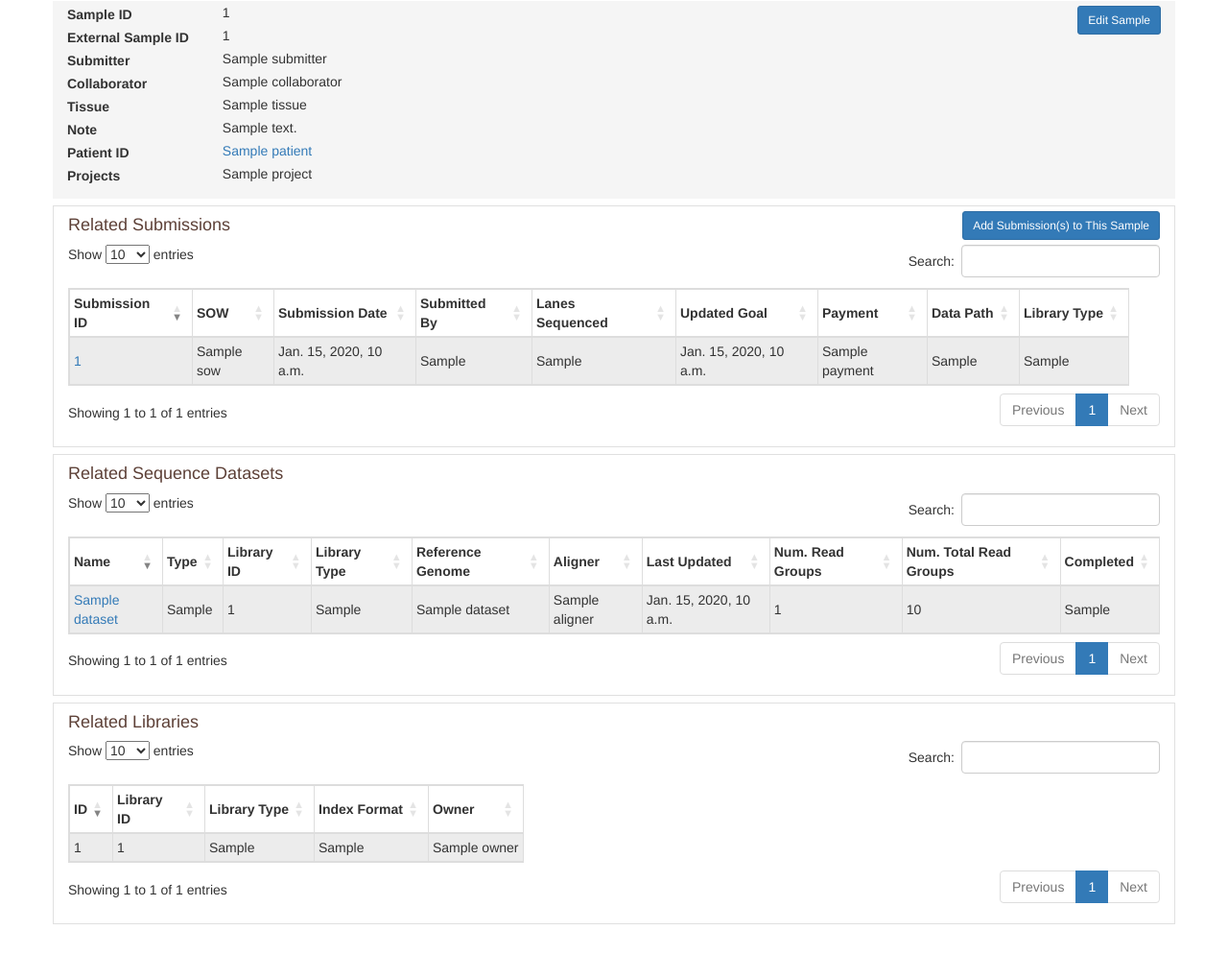
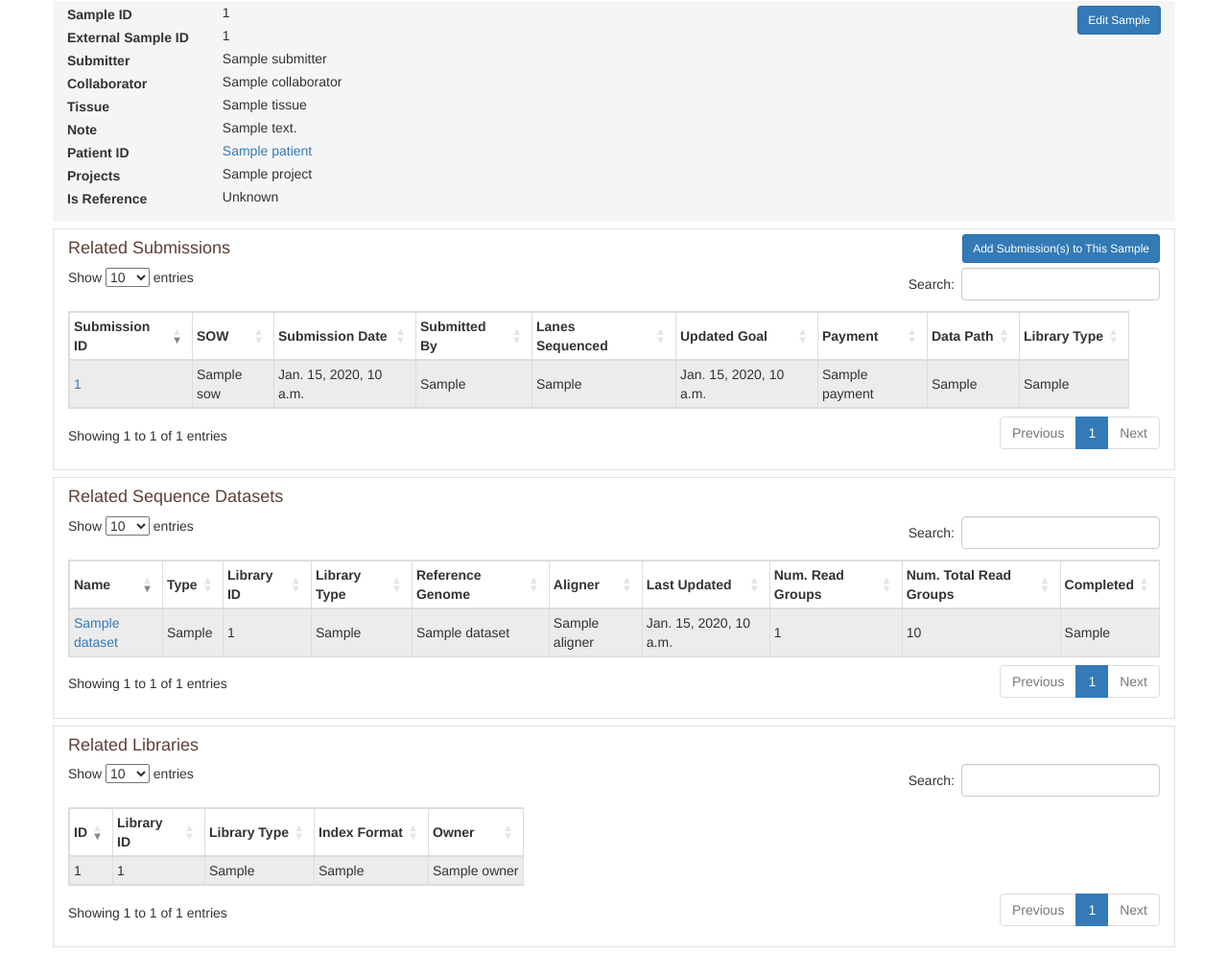
Before and after one commit to molonc/tantalus, a Django app: template tantalus/templates/tantalus/sample_detail.html in a window 1280 px wide. Shown: the part 189-1183 px from the top of the page at 96% size. Before the commit the page ends 1152 px from the top, so only its background shows below. Run offline with Django 3.2, Linux system fonts and the light colour scheme; the template is opened without the code that fills it: most values are stand-ins (such as "Sample title", 1, 10 or a date in 2020); some libraries are stand-ins or nearby versions.

Commit message:
is_reference flag added to sample model

```diff
--- a/tantalus/forms.py
+++ b/tantalus/forms.py
@@ -203,6 +203,7 @@ class SampleForm(forms.ModelForm):
             'note',
             'patient',
             'projects',
+            'is_reference'
         ]
 
 
--- a/tantalus/models.py
+++ b/tantalus/models.py
@@ -151,6 +151,12 @@ class Sample(models.Model):
 
     projects = models.ManyToManyField(
         Project,
+        blank=True,
+    )
+
+    is_reference=models.NullBooleanField(
+        default=None,
+        null=True,
         blank=True,
     )
 
--- a/tantalus/templates/tantalus/sample_detail.html
+++ b/tantalus/templates/tantalus/sample_detail.html
@@ -46,6 +46,14 @@
                     <th style="padding: 0; padding-top: 4px;">Projects</th>
                     <td style="padding: 0; padding-left: 35px;">{{project_list|join:", "}}</td>
                 </tr>
+                  <tr>
+                    <th style="padding: 0; padding-top: 4px;">Is Reference</th>
+                    {% if object.is_reference %}
+                        <td style="padding: 0; padding-left: 35px;">{{object.is_reference}}</a></td>
+                    {% else %}
+                        <td style="padding: 0; padding-left: 35px;">Unknown</td>
+                    {% endif %}
+                </tr>
             </table>
         {% else %}
             <h5><i class="text-warning">No Sample Details yet.</i></h5>
```
Also changed, not shown: tantalus/migrations/0108_auto_20190213_2218.py (added).
